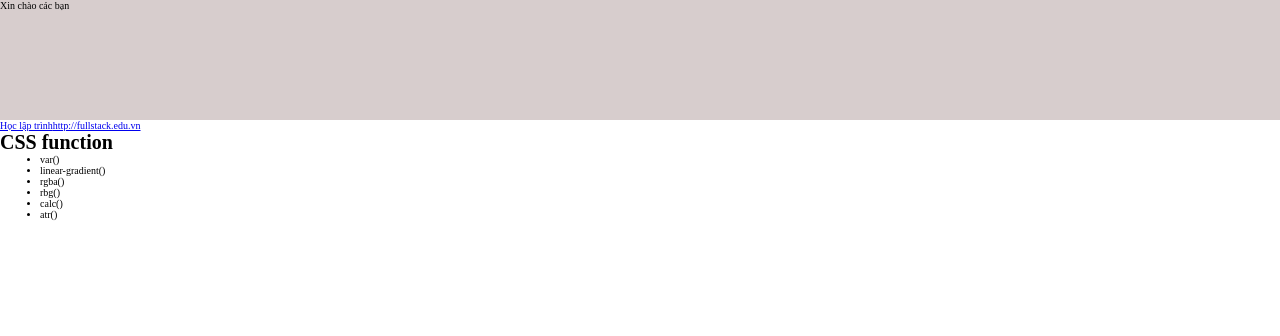
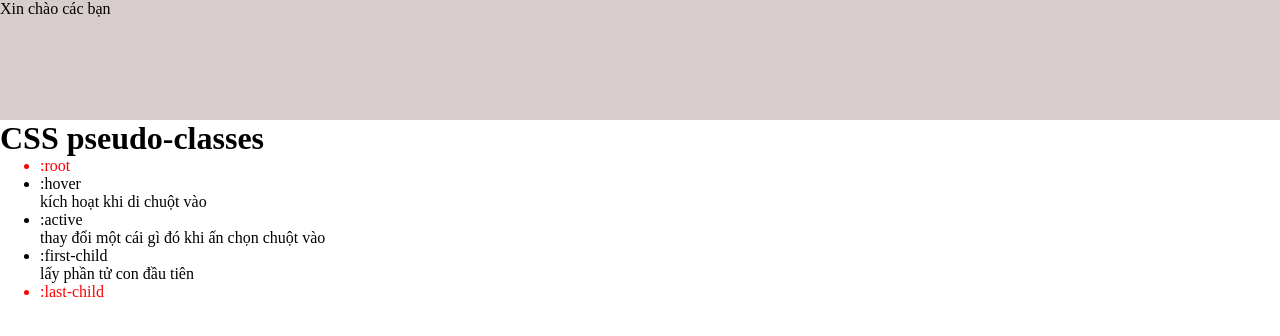
Before and after one commit to tran-van-ninh/f8_shop, a plain HTML site: page index.html in a window 1280 px wide. Drawn offline with Linux system fonts and the light colour scheme.

Commit message:
lớp giả trong css

```diff
--- a/index.html
+++ b/index.html
@@ -12,7 +12,7 @@
 
         }
         html{
-            font-size: 62.5%;
+            font-size: auto;
         }
         .box{
             width:100%;
@@ -21,25 +21,47 @@
 
         }
         .box::after{
+
             content: "Xin chào các bạn";
+        }
+        .box:active{
+            background-color: aqua;
         }
         a::after{
             /* content: "("attr(href)")"; */
             content: attr(href);
         }
+        h1:hover{
+            color:red;
+        }
+        li:first-child,li:last-child{
+            color:red;
+        }
+
     </style>
 </head>
 <body>
     <div class="box"></div>
-    <a href="http://fullstack.edu.vn">Học lập trình</a>
-    <h1>CSS function</h1>
+    <h1>CSS pseudo-classes</h1>
+    <!-- Lớp giả -->
     <ul>
-        <li>var()</li>
-        <li>linear-gradient()</li>
-        <li>rgba()</li>
-        <li>rbg()</li>
-        <li>calc()</li>
-        <li>atr()</li>
+        <li>:root</li>
+        <li>:hover</li>
+            <p>
+                kích hoạt khi di chuột vào
+            </p>
+        <li>:active</li>
+            <p>
+                thay đổi một cái gì đó khi ấn chọn chuột vào
+            </p>
+        <li>:first-child</li>
+            <p>
+                lấy phần tử con đầu tiên
+            </p>
+        <li>:last-child </li>
+            <!-- <p>
+                lấy phần tử con cuối cùng
+            </p> -->
     </ul>
 </body>
 
```
